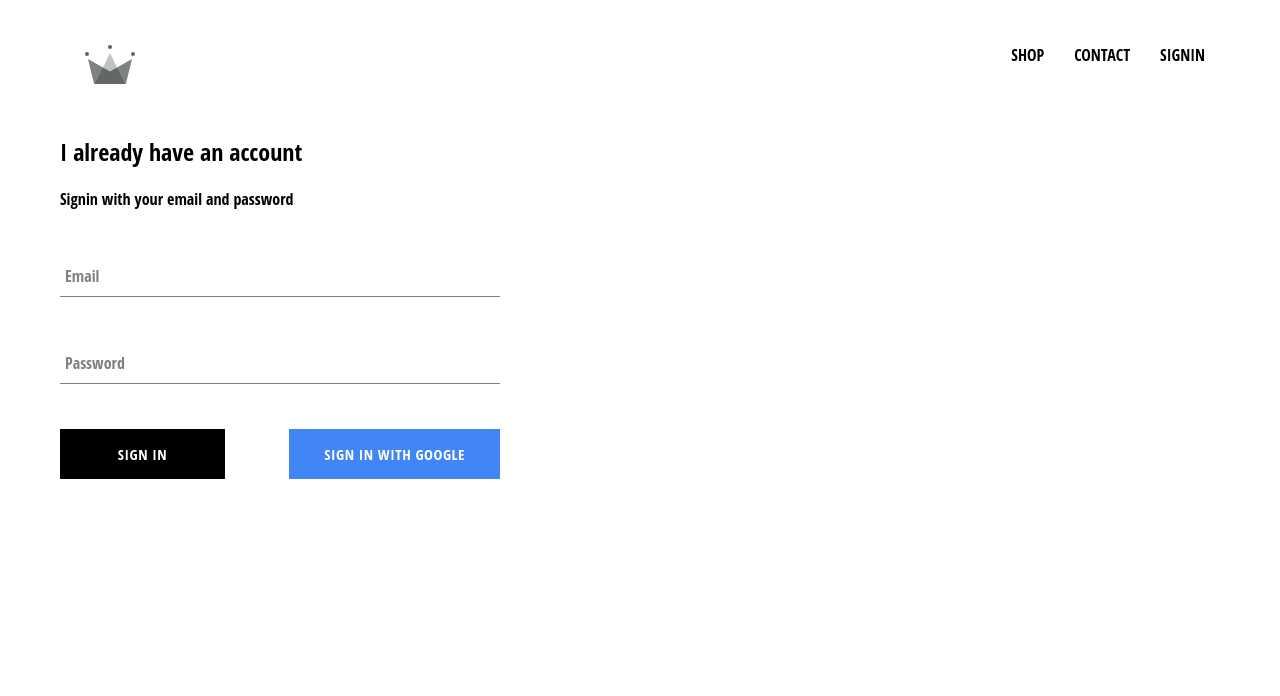
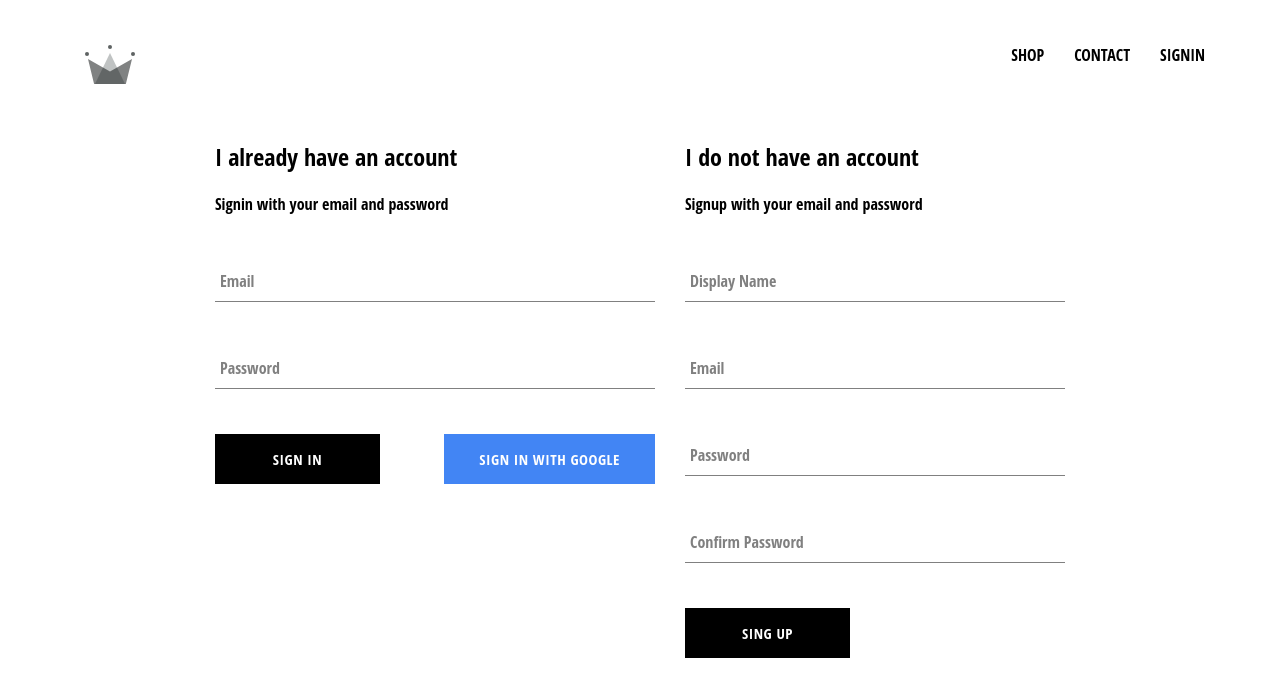
Before and after one commit to amangspathak/crwn-clothing, a React (Create React App) app: page /signin in a window 1280 px wide. Shown: the top 696 px of the page. Built offline with nearby package versions, Linux system fonts and the light colour scheme; no server answers.

Commit message:
Create firebase database to save user info

```diff
--- a/src/App.js
+++ b/src/App.js
@@ -19,8 +19,21 @@ class App extends React.Component {
 
   unsubscribeFromAuth = null
   componentDidMount() {
-    this.unsubscribeFromAuth = auth.onAuthStateChanged(async user => {
-      createUserProfileDocument(user);
+    this.unsubscribeFromAuth = auth.onAuthStateChanged(async userAuth => {
+      if (userAuth) {
+        const userRef = await createUserProfileDocument(userAuth);
+
+        userRef.onSnapshot(snapShot => {
+          this.setState({
+            currentUser: {
+              id: snapShot.id,
+              ...snapShot.data()
+            }
+          });
+        });
+        console.log(this.state);
+      }
+      this.setState({currentUser: userAuth});
       //this.setState({currentUser: user});
       //console.log(user);
     });
--- /dev/null
+++ b/src/components/sign-up/sign-up.component.jsx
@@ -0,0 +1,89 @@
+import React, { Component } from 'react';
+import FormInput from '../form-input/form-input.component';
+import CustomButton from '../custom-button/custom-button.component';
+import { auth, createUserProfileDocument } from '../../firebase/firebase.utils';
+import './sign-up.styles.scss';
+
+class SignUp extends React.Component {
+    constructor() {
+        super();
+        this.state = {
+            displayName: '',
+            email: '',
+            password: '',
+            confirmPassword: ''
+        }
+    }
+
+    handelSubmit = async event => {
+        event.preventDefault();
+        const {displayName, email,password,confirmPassword} = this.state;
+
+
+        if (password != confirmPassword) {
+            alert("password don't match");
+            return;
+        }
+
+        try {
+           const user = await auth.createUserWithEmailAndPassword(email,password);
+           await createUserProfileDocument(user,{displayName});
+           this.setState({
+            displayName: '',
+            email: '',
+            password: '',
+            confirmPassword: ''
+        });
+        } catch (error) {
+            console.log('error', error.message);
+        }
+    }
+
+    handelChanged = event => {
+        const {value, name} = event.target;
+        this.setState({[name]: value});
+    }
+
+    render() {
+        const {displayName, email,password,confirmPassword} = this.state;
+        return(
+            <div className='sign-up'>
+                <h2 className='totle'>I do not have an account</h2>
+                <span>Signup with your email and password</span>
+                <form className='sign-up-form' onSubmit={this.handelSubmit}>
+                    <FormInput type= 'text'
+                    name= 'displayName'
+                    value={displayName}
+                    onChange={this.handelChanged}
+                    label= 'Display Name'
+                    required
+                    />
+                     <FormInput type= 'email'
+                    name= 'email'
+                    value={email}
+                    onChange={this.handelChanged}
+                    label= 'Email'
+                    required
+                    />
+                     <FormInput type= 'password'
+                    name= 'password'
+                    value={password}
+                    onChange={this.handelChanged}
+                    label= 'Password'
+                    required
+                    />
+                     <FormInput type= 'password'
+                    name= 'confirmPassword'
+                    value={confirmPassword}
+                    onChange={this.handelChanged}
+                    label= 'Confirm Password'
+                    required
+                    />
+                    <CustomButton type='submit' >SING UP</CustomButton>
+                </form>
+            </div>
+        )
+    }
+}
+
+export default SignUp;
--- /dev/null
+++ b/src/components/sign-up/sign-up.styles.scss
@@ -0,0 +1,9 @@
+.sign-up {
+    display: flex;
+    flex-direction: column;
+    width: 380px;
+
+    .title {
+      margin: 10px 0;
+    }
+  }
--- a/src/pages/sign-in-and-sign-up/sign-in-and-sign-up.jsx
+++ b/src/pages/sign-in-and-sign-up/sign-in-and-sign-up.jsx
@@ -1,12 +1,14 @@
 import React from 'react';
-//import './sign-in-and-sign-up.styles.scss';
+import './sign-in-and-sign-up.styles.scss';
 import SignIn from '../../components/sign-in/sign-in.component';
+import SignUp from '../../components/sign-up/sign-up.component';
 
 import { Component } from 'react';
 
 const SignInAndSignUpPage = () => (
-    <div>
+    <div className='sign-in-and-sign-up'>
         <SignIn />
+        <SignUp />
     </div>
 );
 
--- a/src/pages/sign-in-and-sign-up/sign-in-and-sign-up.styles.scss
+++ b/src/pages/sign-in-and-sign-up/sign-in-and-sign-up.styles.scss
@@ -0,0 +1,6 @@
+.sign-in-and-sign-up {
+    width: 850px;
+    display: flex;
+    justify-content: space-between;
+    margin: 30px auto;
+}
```
